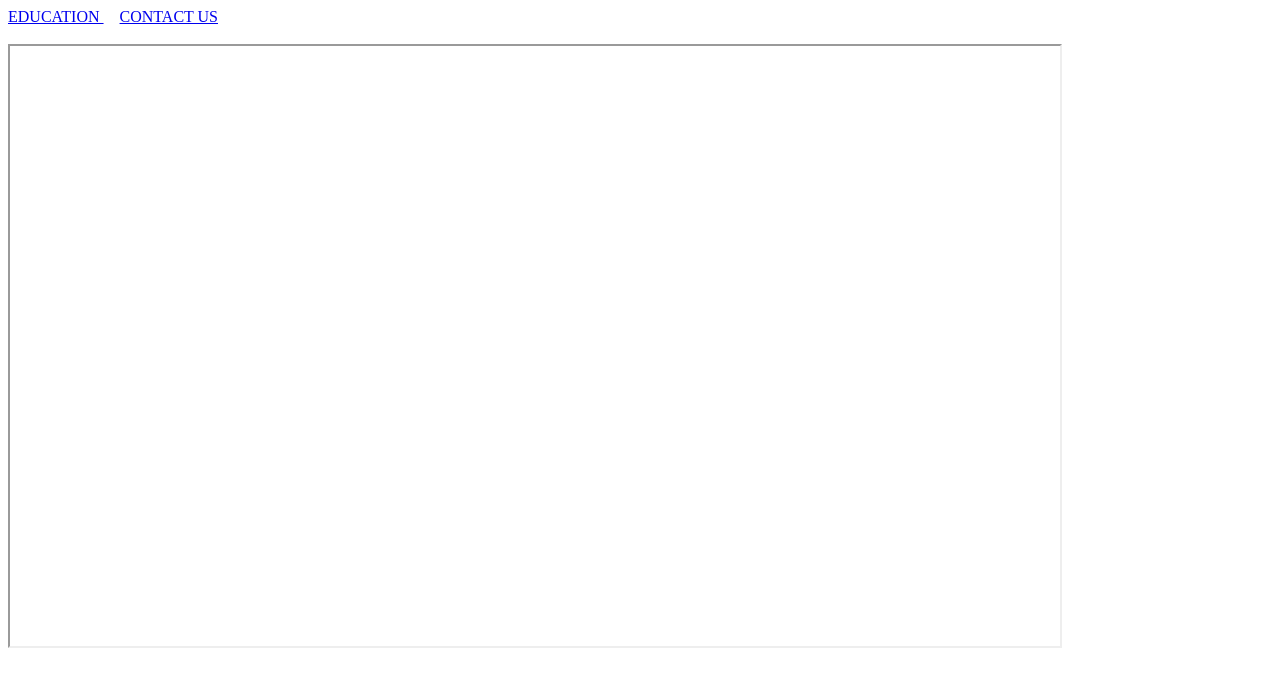
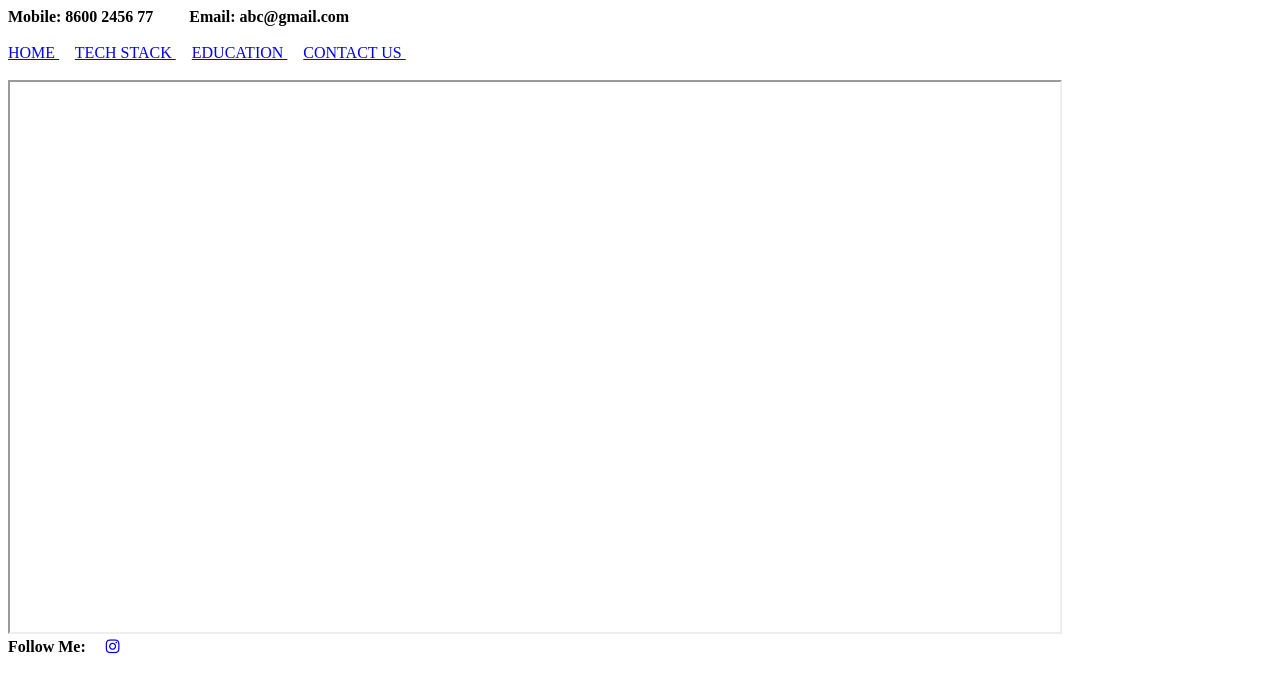
Before and after one commit to Codemind007/my-profile, a plain HTML site: page index.html in a window 1280 px wide. Drawn offline with Linux system fonts and the light colour scheme.

Commit message:
added header and footer section
added header and footer section

```diff
--- a/index.html
+++ b/index.html
@@ -3,16 +3,34 @@
 
 <head>
     <title> Index </title>
+     <!-- CDN link -->
+     <link rel="stylesheet" href="https://cdnjs.cloudflare.com/ajax/libs/font-awesome/4.7.0/css/font-awesome.min.css">
 </head>
 
 <body>
-    <a href="education.html" target="myFrame"> EDUCATION </a>  &nbsp; &nbsp;
-    <a href="contactUs.html" target="myFrame"> CONTACT US </a>
-    <br> <br>
+    <header>
+        <strong> Mobile: 8600 2456 77 </strong> &nbsp; &nbsp; &nbsp; &nbsp;
+        <strong> Email: abc@gmail.com </strong>
+    </header>
+    <br>
 
-    <iframe width="1050px" height="600px" name="myFrame">
+    <nav>
+        <a href="#" target="myFrame"> HOME </a>&nbsp; &nbsp;
+        <a href="#" target="myFrame"> TECH STACK </a>&nbsp; &nbsp;
+        <a href="education.html" target="myFrame"> EDUCATION </a>  &nbsp; &nbsp;
+        <a href="contactUs.html" target="myFrame"> CONTACT US </a>&nbsp; &nbsp;
+    </nav>
+    <br>
 
+    <iframe width="1050px" height="550px" name="myFrame">
     </iframe>
+    <br>
+
+    <footer>
+        <strong> Follow Me: &nbsp; &nbsp; </strong>
+        <a href="https://www.instagram.com/" target="_blank"> <i class="fa fa-instagram" aria-hidden="true"></i> </a>
+
+    </footer>
 
 </body>
 
```
Also changed, not shown: contactUs.html (+5 -0 lines).
